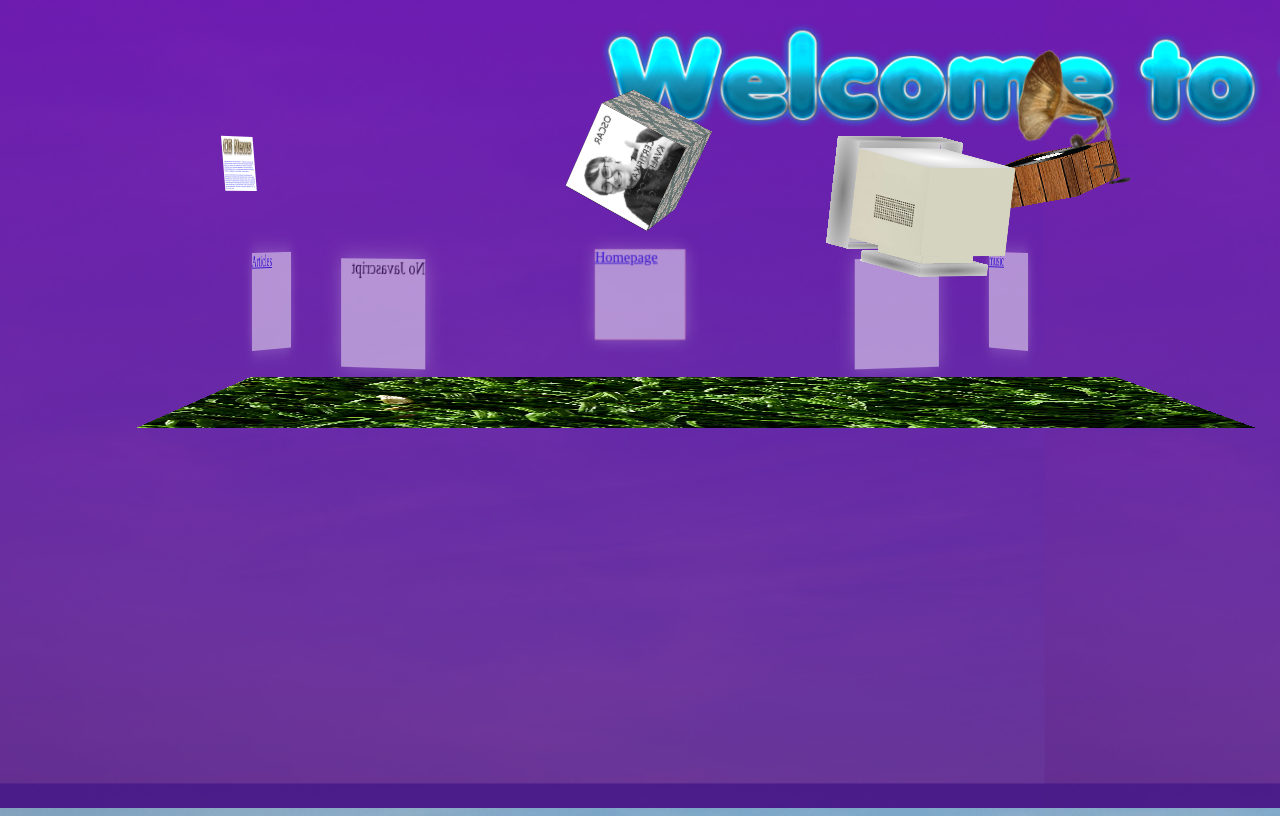
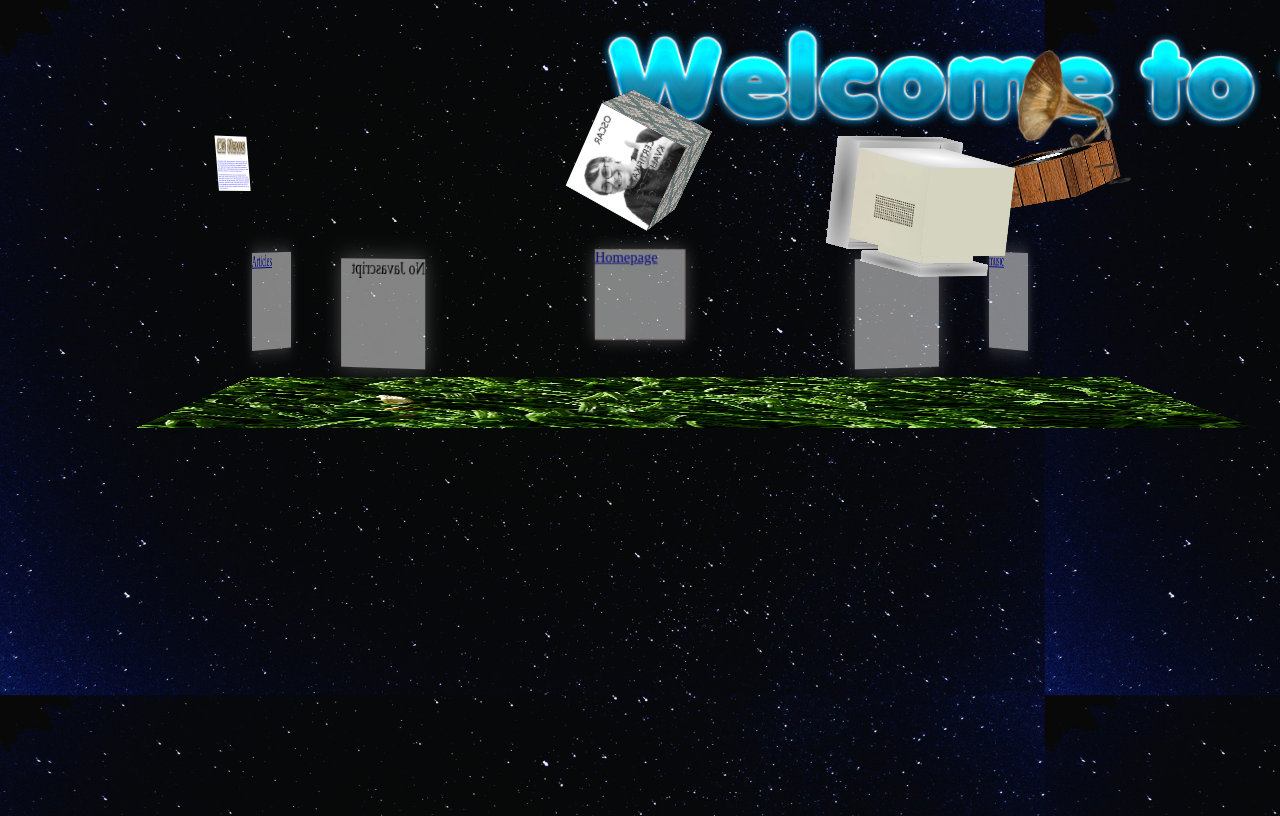
Before and after one commit to dacooler/coolingGroolingOnline, a PHP site: page /experiments/3dmenu.php in a window 1280 px wide; the page is wider, and only the part inside the window is pictured. Run offline with PHP 8.4, Linux system fonts and the light colour scheme; some web fonts are replaced.

Commit message:
day night cycle

```diff
--- a/experiments/3dmenu.php
+++ b/experiments/3dmenu.php
@@ -26,7 +26,9 @@
                         --timeset:<?php
                                 date_default_timezone_set('Europe/Stockholm');
                         echo date('G.i');
-                        ?>
+                        ?>;
+
+                        --times: calc(var(--timeset)/24));
                 }
 
                 .cube {
@@ -44,6 +46,7 @@
                 <input type="radio" id="menu4" name="dm">
                 <input type="radio" id="menu5" name="dm">
                         <div class="sky">
+                        <div></div>
                         <div></div>
                 </div>
                 <div class="dMenu">
@@ -159,6 +162,7 @@
                                         <div>
                                                 <div class="monitor">
                                                         <input id="grulComp" type="checkbox">
+                                                        <div class="scree"></div>
                                                         <div class="screen">
                                                                 <iframe src="../">
 
@@ -193,7 +197,7 @@
                                                         <!-- back-->
                                                         <div>
                                                                 <div class="cubed"
-                                                                        style="--cHeight:80px;--cWidth:80px;--cDepth:10px;--img:radial-gradient(gray, lightgray);--flipY:180deg;">
+                                                                        style="--cHeight:80px;--cWidth:80px;--cDepth:10px;--img:radial-gradient(gray, lightgray);">
                                                                         <!-- bottom -->
                                                                         <div>
                                                                         </div>
--- a/experiments/ThreeDStyle.css
+++ b/experiments/ThreeDStyle.css
@@ -44,6 +44,37 @@
         transform-style: preserve-3d;
         background-image: url("../assets/images/debug.png");
         background-size: 100%;
+}
+
+/*front*/
+.cubed{
+        position: absolute;
+        top: 50%;
+        left: 50%;
+        transform: translate(-50%, -50%) rotateY(var(--flipY));
+        height:var(--cHeight) !important;
+        width: var(--cWidth) !important;
+        background-image: var(--img);
+        background-color: var(--color);
+        transform-style: preserve-3d;
+        /*(in)SANE DEFAULTS*/
+        --cWidth: 100px;
+        --cHeight: 100px;
+        --cDepth: 100px;
+        --img: none;
+        --color: #ffffff;
+        --flipY: 0deg;
+        /*
+        DEBUG
+        */
+
+        /*
+        transform: perspective(100cm) rotate3D(1, 0, 1, 45deg);
+        animation-name: debug;
+        animation-iteration-count: infinite;
+        animation-duration: 4s;
+        animation-timing-function: linear;
+        */
 }
 
 
@@ -98,39 +129,9 @@
         left: 50%;
         height:var(--cHeight);
         width: var(--cWidth);
-        transform: translate(-50%, -50%) rotateY(180deg);
-        transform-origin: 50% 50% calc(var(--cDepth) / 2);
+        transform: translate(-50%, -50%) translateZ(var(--cDepth));
 }
 
-/*front*/
-.cubed{
-        position: absolute;
-        top: 50%;
-        left: 50%;
-        transform: translate(-50%, -50%) rotateY(var(--flipY));
-        height:var(--cHeight) !important;
-        width: var(--cWidth) !important;
-        background-image: var(--img);
-        background-color: var(--color);
-        transform-style: preserve-3d;
-        /*(in)SANE DEFAULTS*/
-        --cWidth: 100px;
-        --cHeight: 100px;
-        --cDepth: 100px;
-        --img: none;
-        --color: #ffffff;
-        --flipY: 0deg;
-        /*
-        DEBUG
-        */
-        /*
-        transform: perspective(100cm) rotate3D(1, 0, 1, 45deg);
-        animation-name: debug;
-        animation-iteration-count: infinite;
-        animation-duration: 4s;
-        animation-timing-function: linear;
-        */
-}
 
 @keyframes debug {
         from {transform: perspective(100cm) rotate3D(1, 1, 1, 0deg);}
--- a/experiments/compStyle.css
+++ b/experiments/compStyle.css
@@ -23,6 +23,7 @@
         height: var(--compHeight) !important;
 
 }
+
 
 .comp > div{
         position: absolute;
@@ -200,6 +201,15 @@
         display: block;
 }
 
+.comp .monitor input:checked ~ .screen{
+       background-image: none;
+        background-color: white;
+}
+.comp .monitor input:checked ~ .screen{
+       background-image: none;
+        background-color: white;
+}
+
 .comp .monitor input:checked ~ label{
         border-style: inset;
 }
--- a/experiments/menuStyle.css
+++ b/experiments/menuStyle.css
@@ -81,32 +81,47 @@ body{
 }
 
 .compTainer > label{
-        width: 20px;
-        height: 50px;
+        width: 200px;
+        height: 500px;
         display: none;
         position: absolute;
         background-color: white;
         opacity: 0.5;
+        transform: scale(10%);
+        top: -200px;
 }
 .compTainer > label > p{
-        position: absolute;
-        left: 0px;
-        top: 0px;
-        font-size: 100px;
-        transform: scale(20%);
+        text-align: center;
+        transform:perspective(100cm) scale(1);
+        font-size: 200px;
+        backface-visibility:hidden;
 }
 .compTainer > .left{
-        left: -40px;
+        left: -150px;
 }
 .compTainer > .right{
-        right: -40px;
+        right: -150px;
 }
 
+/*
+                                mod(
+                                        calc(
+                                                (
+                                                        var(--timeset) / 24
+                                                ) +
+                                                var(--time)
+                                        )
+                        ,1
+                        )
+*/
+
 .article{
-        transform: rotateY(calc(var(--degrees) * 1));
+        transform: rotateY(calc(var(--degrees) * 1)) translateZ(80px);
         transform-origin: 50% 50% 400px;
         transform-style: preserve-3d;
         display:block;
+        position: absolute;
+        left: -80px;
 }
 
 .article img{
@@ -233,15 +248,16 @@ img.future{
         top: 0px;
         transition: background-position;
         transition-duration: 1s;
-
+        background-position: calc(var(--spin) * 400%) calc(100% * (var(--times) + var(--time)));
         /*DAY NIGHT ANIMATION (:*/
-        animation-name: day-cycle;
-        animation-duration: 68400s;
+        animation-name: day-cycle2;
+        animation-duration: 86400s;
         animation-timing-function: linear;
 	animation-iteration-count: infinite;
 }
 
 .sky div{
+        --dayOp: calc(1 - (abs(calc(mod(var(--times) + var(--time), 1) - 1/2) * 2)));
         background-image: url("../assets/images/sky.jpg");
         background-position: calc(var(--spin) * 800%) 0%;
         background-size: 80%;
@@ -252,7 +268,14 @@ img.future{
         top: 0px;
         transition: background-position;
         transition-duration: 1s;
-        opacity: 0.25;
+        opacity: calc(0.5 * var(--dayOp));
+}
+
+.sky div + div{
+        width: 101%;
+        height: 101%;
+        background-image: url("../assets/images/nightsky.jpeg");
+        opacity: calc(0.5 * (1 - var(--dayOp)));
 }
 
 
@@ -260,3 +283,20 @@ img.future{
         0%   {background-position: calc(var(--spin) * 400%) calc(0% +   (4.166% * var(--timeset)));}
         100% {background-position: calc(var(--spin) * 400%) calc(101% + (4.166% * var(--timeset)));}
 }
+
+@property --time{
+        syntax: "<number>";
+        inherits: true;
+        initial-value: 0;
+}
+
+@property --times{
+        syntax: "<number>";
+        inherits: true;
+        initial-value: 0;
+}
+
+@keyframes day-cycle2{
+        0%      {--time: 0};
+        100%    {--time: 1};
+}
--- a/experiments/threeD.html
+++ b/experiments/threeD.html
@@ -15,7 +15,7 @@
 <body>
         <div class="debug">
                 <div class="cubed"
-                        style="--cWidth:100px;--cHeight:100px;--cDepth:100px;--img:url('../assets/images/debug.png');">
+                        style="--cWidth:80px;--cHeight:90px;--cDepth:100px;--img:url('../assets/images/debug.png');">
                         <div>
                         </div>
                         <div>
```
Also changed, not shown: assets/images/nightsky.jpeg (added).
